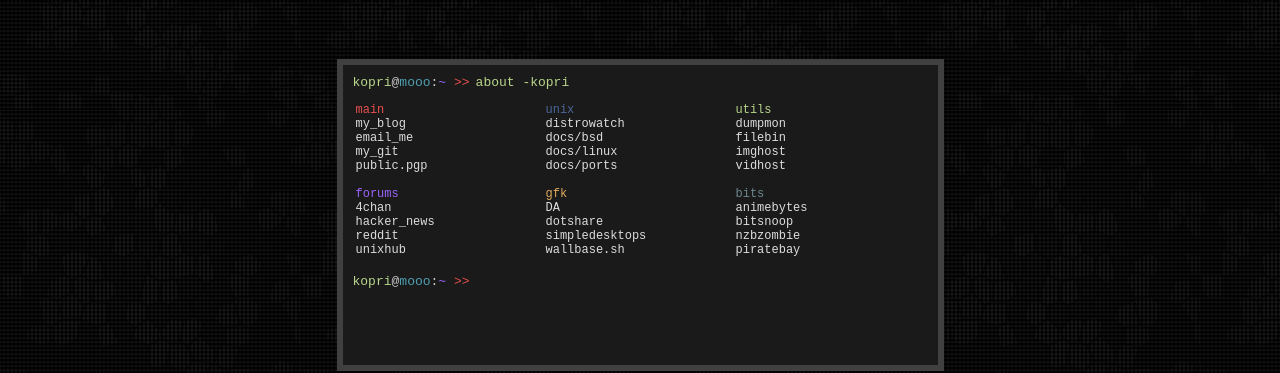
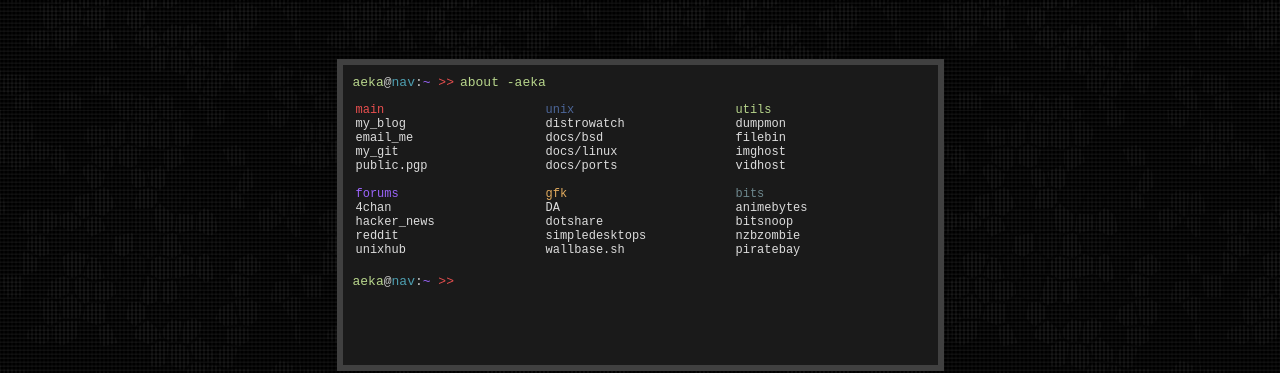
Before and after one commit to aeka/aeka.github.io, a plain HTML site: page index.html in a window 1280 px wide. Shown: the part 185-558 px from the top of the page. Drawn offline with Linux system fonts and the light colour scheme.

Commit message:
renamed host

```diff
--- a/style/config.less
+++ b/style/config.less
@@ -1,7 +1,7 @@
 
 @font:monospace;
-@user:"kopri";
-@host:"mooo";
+@user:"aeka";
+@host:"nav";
 
 /* Black */
 @0:  #1A1A1A;
```
